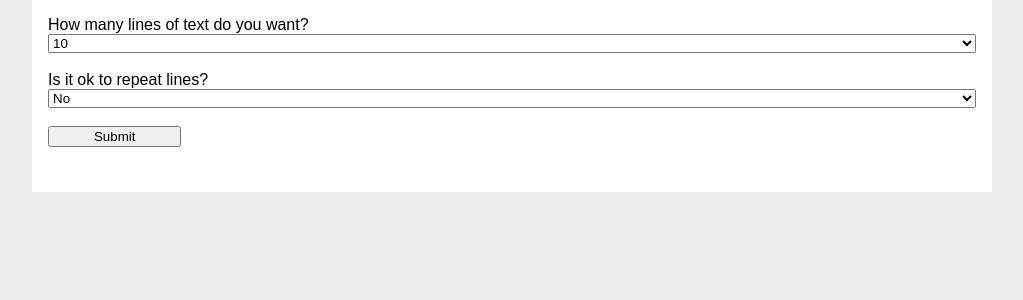
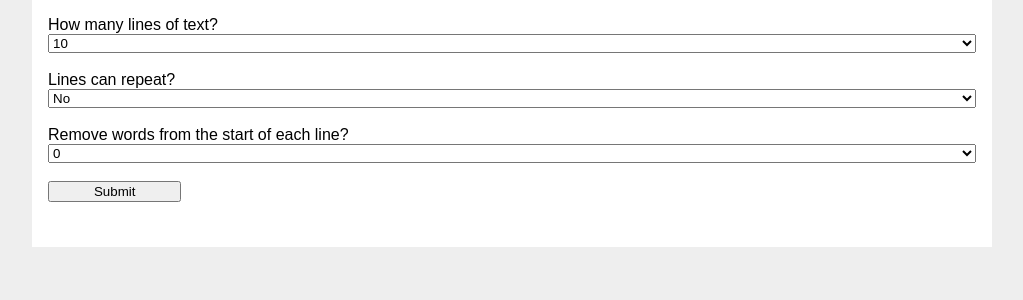
Before and after one commit to jseldess/several-rotations, a Flask app: page / in a window 1280 px wide. Shown: the part 91-391 px from the top of the page, without its empty margins (128-1151 px from the left). Run offline with Flask 2, Linux system fonts and the light colour scheme; some libraries are stand-ins or nearby versions.

Commit message:
Add ability to remove words from start of line
Also the ability to gradually remove more and more words
from the start of lines, but this is commented out.

```diff
--- a/dream-pigeon/dreamp/app.py
+++ b/dream-pigeon/dreamp/app.py
@@ -4,6 +4,7 @@ from flask import (
 import jinja2
 import psycopg2
 import random
+import re
 import sys
 from werkzeug.exceptions import abort
 
@@ -21,11 +22,14 @@ def index():
         if max_lines == "":
             max_lines = None
         repeat = request.form.get('repeat')
+        # remove_words_gradual = request.form.get('remove_words_gradual')
+        remove_words = request.form.get('remove_words')
         error = None
 
         if error is not None:
             flash(error)
         else:
+            # Create row for the new poem in the poems table.
             cur.execute(
                 'INSERT INTO poems (body)'
                 ' VALUES (%s)'
@@ -34,11 +38,12 @@ def index():
             )
             row = cur.fetchone()
             id = row[0]
+            # Store the user's generation options for the poem in the state table.
             cur.execute(
-                'INSERT INTO state (poem_id, repeat, max_lines)'
-                ' VALUES (%s, %s, %s)'
+                'INSERT INTO state (poem_id, repeat, max_lines, remove_words)'
+                ' VALUES (%s, %s, %s, %s)'
                 ' RETURNING id',
-                (id, repeat, max_lines)
+                (id, repeat, max_lines, remove_words)
             )
             row = cur.fetchone()
             state_id = row[0]
@@ -54,21 +59,26 @@ def create(id):
     new_poem = ''
     lines_seen = set()
     total_lines = 0
+    # remove_words_index = 0
     error = None
 
     if error is not None:
         flash(error)
     else:
+        # Read the source text into memory and retrieve the user's generation
+        # options for the new poem.
         with current_app.open_resource('source.txt') as f:
             source = f.readlines()
             cur.execute(
-                'SELECT repeat, max_lines from state'
+                'SELECT repeat, max_lines, remove_words from state'
                 ' WHERE poem_id = %s',
                 (id,)
             )
             row = cur.fetchone()
             repeat = row[0]
             max_lines = row[1]
+            remove_words = row[2]
+            # remove_words_gradual = row[3]
             while len(source) > 0:
                 # Break out of the loop once the max lines have been generated.
                 if max_lines != None:
@@ -82,13 +92,27 @@ def create(id):
                 if random.choice([0, 1]) == 1:
                     print("Skip line", file=sys.stderr)
                     continue
+                line = line.decode('utf-8')
+                # if remove_words_gradual == True:
+                #     seq = [i for i in range(1,max_lines + 1)]
+                #     remove_pacing = [seq[i:i + 7] for i in range(0, len(seq), 7)]
+                #     for i in remove_pacing:
+                #         if total_lines in i:
+                #             if remove_pacing.index(i) > remove_words_index:
+                #                 remove_words_index += 1
+                #                 remove_words += 1
+                #     remove_expr = '^' + ('\W*\w+' * remove_words) + '\W*'
+                #     line = re.sub(remove_expr, '', line)
+                # Remove the specified number of words from the start of the line.
+                if remove_words != 0:
+                    remove_expr = '^' + ('\W*\w+' * remove_words) + '\W*'
+                    line = re.sub(remove_expr, '\n', line)
                 # Unless user wants repeat lines, check if the line was seen
                 # in a previous iteration. If so, continue the next iteration.
                 if repeat == False:
                     if line in lines_seen:
                         continue
                     lines_seen.add(line)
-                line = line.decode('utf-8')
                 new_poem += line
                 # Radomly add 0, 1, 2, 3, or 4 empty lines to new_poem.
                 # 0 is weighted heavier.
--- a/dream-pigeon/dreamp/templates/poem/index.html
+++ b/dream-pigeon/dreamp/templates/poem/index.html
@@ -6,7 +6,7 @@
 
 {% block content %}
   <form method="post">
-    How many lines of text do you want?
+    How many lines of text?
     <select name="max_lines">
       <option value="2">2</option>
       <option value="5">5</option>
@@ -19,11 +19,27 @@
       <option value="100">100</option>
       <option value="">Unlimited</option>
     </select><br>
-    Is it ok to repeat lines?
+    Lines can repeat?
     <select name="repeat">
       <option value="True">Yes</option>
       <option value="False" selected>No</option>
     </select><br>
+    <!-- Gradually remove words for start of lines?
+    <select name="remove_words_gradual">
+      <option value="True">Yes</option>
+      <option value="False" selected>No</option>
+    </select><br> -->
+    Remove words from the start of each line?
+    <select name="remove_words">
+      <option value="0" selected>0</option>
+      <option value="1">1</option>
+      <option value="2">2</option>
+      <option value="3">3</option>
+      <option value="4">4</option>
+      <option value="5">5</option>
+      <option value="6">6</option>
+      <option value="7">7</option>
+    </select><br>
     <input type="submit" value="Submit">
   </form>
 {% endblock %}
```
